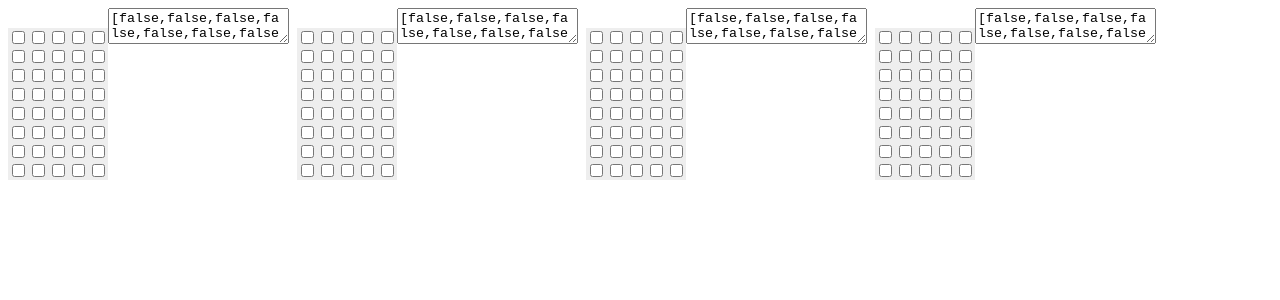
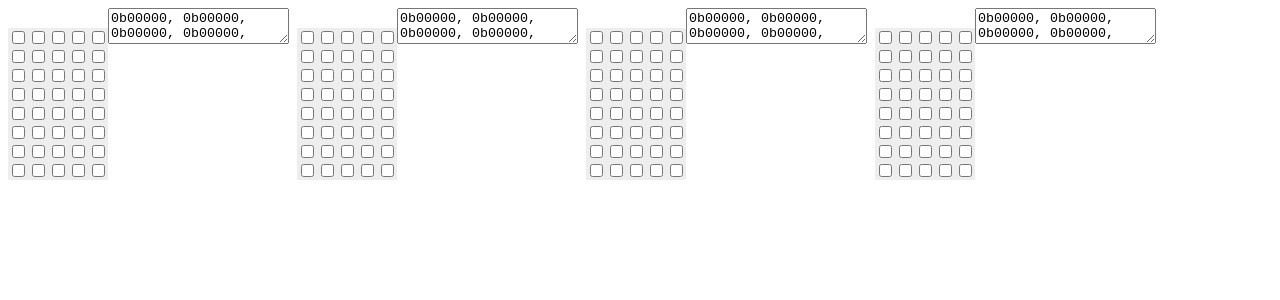
Before and after one commit to mateusznowakdev/charlcd-designer, a React (Vite) app: page / in a window 1280 px wide. Shown: the top 300 px of the page. Built offline with nearby package versions, Linux system fonts and the light colour scheme.

Commit message:
Display binary number representations of character rows

```diff
--- a/src/App.jsx
+++ b/src/App.jsx
@@ -3,6 +3,16 @@ import { useEffect, useState } from "react";
 const CHARACTER_COUNT = 4;
 const ROW_COUNT = 8;
 const COLUMN_COUNT = 5;
+
+function bitArrayToRowArrays(arr) {
+  return [...arr.keys()]
+    .filter((id) => id % COLUMN_COUNT === 0)
+    .map((id) => arr.slice(id, id + COLUMN_COUNT));
+}
+
+function bitArrayToString(arr) {
+  return "0b" + arr.map((value) => +value).join("");
+}
 
 function CustomCharacterInput({ pixels, setPixel }) {
   return (
@@ -20,7 +30,12 @@ function CustomCharacterInput({ pixels, setPixel }) {
 }
 
 function CustomCharacterCode({ pixels }) {
-  return <textarea value={JSON.stringify(pixels)} />;
+  return (
+    <textarea
+      readOnly
+      value={bitArrayToRowArrays(pixels).map(bitArrayToString).join(", ")}
+    />
+  );
 }
 
 function CustomCharacter({ pixels, setPixel }) {
```
